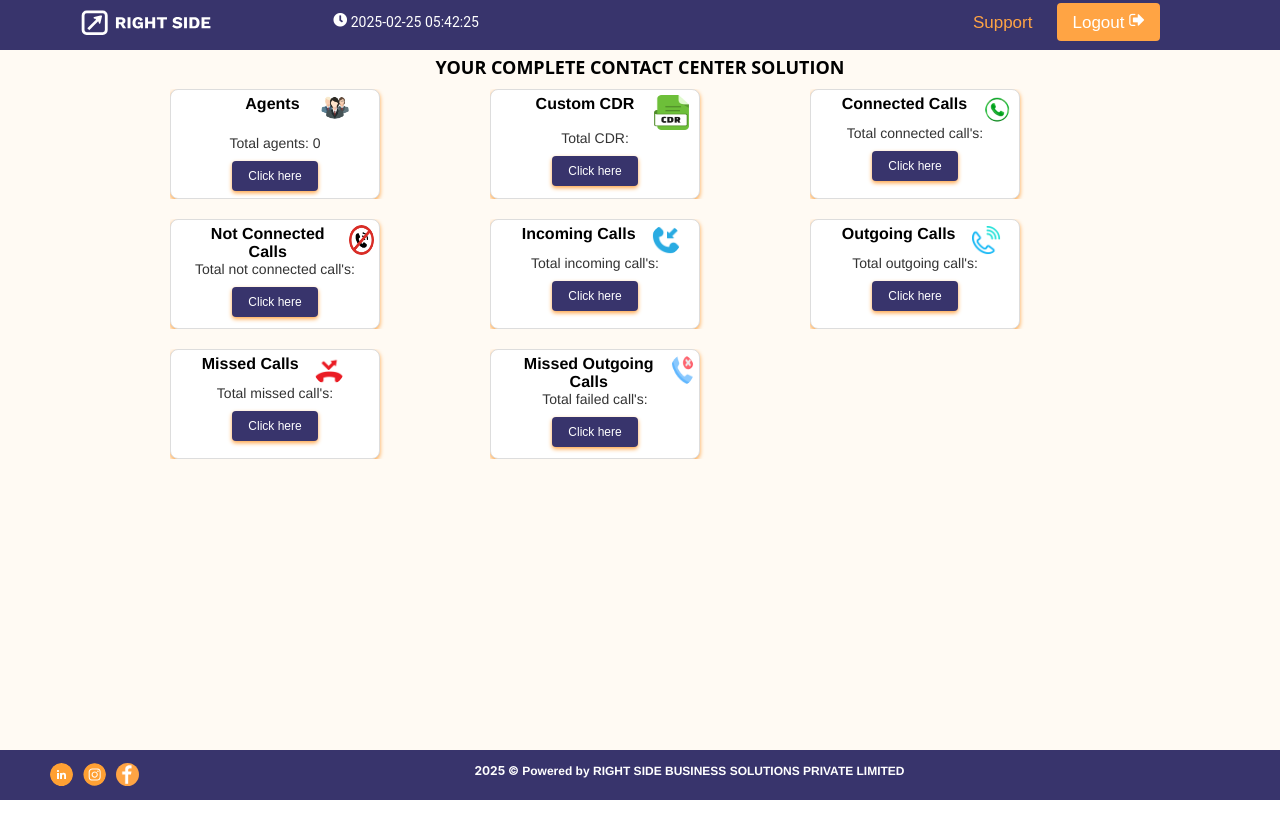
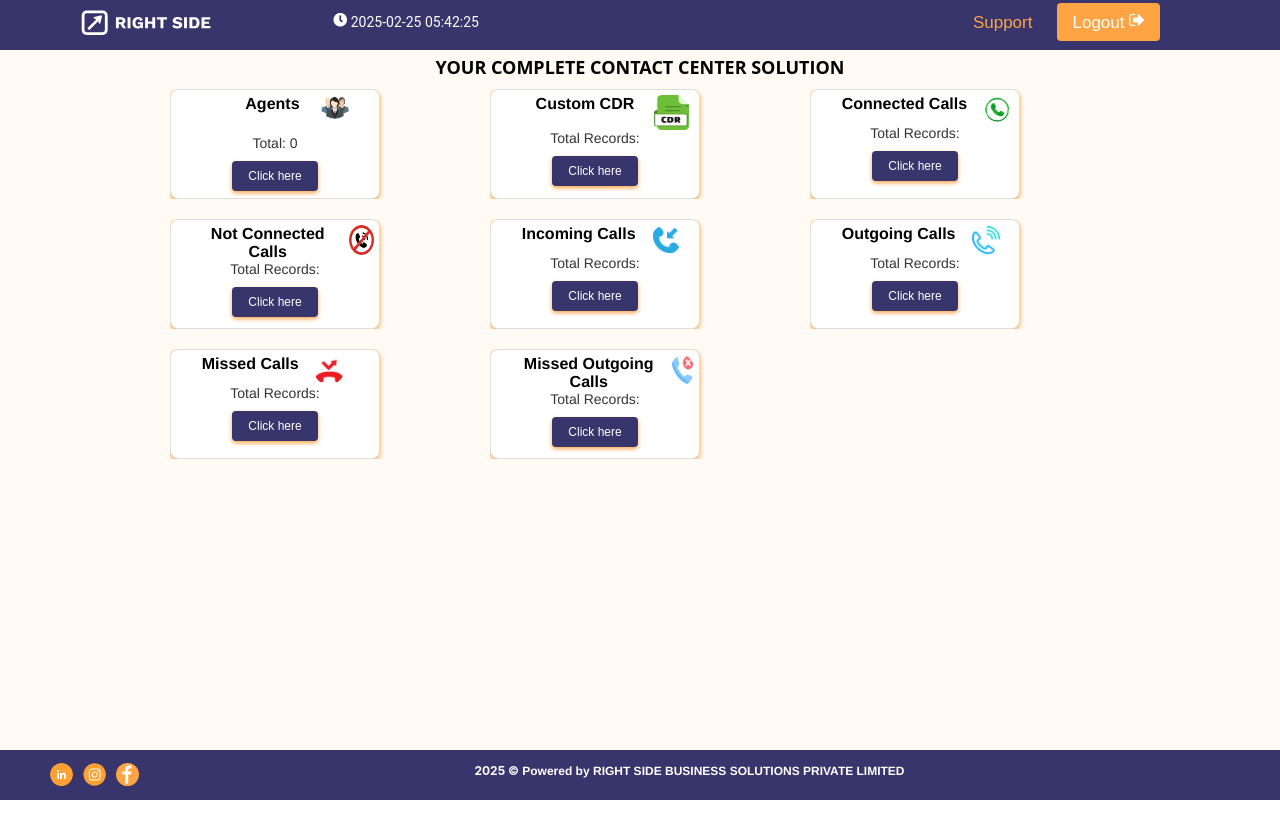
Before and after one commit to Right-side123/JMPL-frontend, a React (Create React App) app: page /dashboard in a window 1280 px wide. Shown: the top 838 px of the page. Built offline with nearby package versions, Linux system fonts and the light colour scheme; no server answers.

Commit message:
resolve error from dashboard

```diff
--- a/src/components/Agent.js
+++ b/src/components/Agent.js
@@ -339,6 +339,7 @@ const AgentPage = () => {
   }, []);
 
   useEffect(() => {
+    if (!managerId || !startDate || !endDate) return;
     const fetchAgents = async () => {
       if (!managerId) {
         setError('Manager ID is missing');
--- a/src/components/DashBoard.js
+++ b/src/components/DashBoard.js
@@ -22,7 +22,7 @@ const Dashboard = () => {
   const [notConnectedCalls, setNotConnectedCalls] = useState([]);
   const [totalInbound, setTotalInbound] = useState([]);
   const [outgoingCalls, setOutgoingCalls] = useState([]);
-  const [failedCalls, setFailedCalls] = useState([]);
+  const [missedOutboundCall, setMissedOutboundCall] = useState([]);
   const [missedCalls, setMissedCalls] = useState([]);
   const managerId = localStorage.getItem('manager_id');
 
@@ -48,7 +48,7 @@ const Dashboard = () => {
     };
 
     fetchAgents();
-  });
+  }, [managerId]);
 
 
 
@@ -70,7 +70,7 @@ const Dashboard = () => {
     };
 
     fetchTotalCdrCount();
-  });
+  }, [managerId]);
 
 
   // Fetch total inbound
@@ -92,7 +92,7 @@ const Dashboard = () => {
     };
 
     fetchTotalCdrCount();
-  });
+  }, [managerId]);
 
 
   useEffect(() => {
@@ -112,7 +112,7 @@ const Dashboard = () => {
     };
 
     fetchTotalCdrCount();
-  });
+  }, [managerId]);
 
 
   useEffect(() => {
@@ -132,7 +132,7 @@ const Dashboard = () => {
     };
 
     fetchTotalCdrCount();
-  });
+  }, [managerId]);
 
 
   useEffect(() => {
@@ -152,7 +152,7 @@ const Dashboard = () => {
     };
 
     fetchTotalCdrCount();
-  });
+  }, [managerId]);
 
 
   useEffect(() => {
@@ -165,14 +165,14 @@ const Dashboard = () => {
           throw new Error('Failed to fetch total CDR count');
         }
         const data = await response.json();
-        setFailedCalls(data.total_cdr_count);
+        setMissedOutboundCall(data.total_cdr_count);
       } catch (err) {
         console.error(err);
       }
     };
 
     fetchTotalCdrCount();
-  });
+  }, [managerId]);
 
 
   useEffect(() => {
@@ -215,7 +215,7 @@ const Dashboard = () => {
                       <span className='card_heading'>Agents</span>
                       <img src={agentimg} alt='agent' className='agentpng' />
                     </div>
-                    <p>Total agents: {agents.length}</p>
+                    <p>Total: {agents.length}</p>
                     <button className="dashboard-button">Click here</button>
                   </div>
                 </NavLink>
@@ -225,7 +225,7 @@ const Dashboard = () => {
                       <span className='card_heading'>Custom CDR</span>
                       <img src={cdrimg} alt='cdr' className='cdr_png' />
                     </div>
-                    <p>Total CDR: {totalCdr}</p>
+                    <p>Total Records: {totalCdr}</p>
 
                     <button className="dashboard-button">Click here</button>
 
@@ -237,7 +237,7 @@ const Dashboard = () => {
                       <span className='card_heading'>Connected Calls</span>
                       <img src={connectedimg} alt='connected' className='cdrpng' />
                     </div>
-                    <p>Total connected call's: {connectedCalls} </p>
+                    <p>Total Records: {connectedCalls} </p>
 
                     <button className="dashboard-button">Click here</button>
 
@@ -249,7 +249,7 @@ const Dashboard = () => {
                       <span className='card_heading'>Not Connected Calls</span>
                       <img src={notconnectedimg} alt='notconnected' className='cdrpng' />
                     </div>
-                    <p>Total not connected call's: {notConnectedCalls}</p>
+                    <p>Total Records: {notConnectedCalls}</p>
 
                     <button className="dashboard-button">Click here</button>
 
@@ -262,7 +262,7 @@ const Dashboard = () => {
                       <img src={incomingimg} alt='incoming' className='incomingpng' />
                     </div>
                     {/* <h3>Incoming Calls</h3> */}
-                    <p>Total incoming call's: {totalInbound}</p>
+                    <p>Total Records: {totalInbound}</p>
 
                     <button className="dashboard-button">Click here</button>
 
@@ -275,7 +275,7 @@ const Dashboard = () => {
                       <img src={outgoingimg} alt='outgoing' className='incomingpng' />
                     </div>
                     {/* <h3>Outgoing Calls</h3> */}
-                    <p>Total outgoing call's: {outgoingCalls}</p>
+                    <p>Total Records: {outgoingCalls}</p>
 
                     <button className="dashboard-button">Click here</button>
 
@@ -288,7 +288,7 @@ const Dashboard = () => {
                       <img src={missedimg} alt='failed' className='failedpng' />
                     </div>
                     {/* <h3>Failed Calls</h3> */}
-                    <p>Total missed call's: {missedCalls}</p>
+                    <p>Total Records: {missedCalls}</p>
 
                     <button className="dashboard-button">Click here</button>
 
@@ -301,7 +301,7 @@ const Dashboard = () => {
                       <img src={missedoutgoingimg} alt='failed' className='failedpng' />
                     </div>
                     {/* <h3>Failed Calls</h3> */}
-                    <p>Total failed call's: {failedCalls}</p>
+                    <p>Total Records: {missedOutboundCall}</p>
 
                     <button className="dashboard-button">Click here</button>
 
@@ -316,7 +316,6 @@ const Dashboard = () => {
             </div>
           </div>
         </div>
-
       </div>
       <Footer />
     </div>
--- a/src/components/SingleAgent.js
+++ b/src/components/SingleAgent.js
@@ -87,8 +87,9 @@ const AgentDetailPage = () => {
                 setCdrData(response.data.cdr_data);
                 setShowDateSelector(false);
             } else {
-                setNoDataMessage('No data available');
+                setNoDataMessage('No Record Found');
                 setCdrData([]);
+                setShowDateSelector(false);
             }
         } catch (err) {
             console.error('Error fetching CDR data:', err);
@@ -261,7 +262,7 @@ const AgentDetailPage = () => {
 
                 {noDataMessage && (
                     <div>
-                        <p className="no_data_message">{noDataMessage}</p>
+                        <p className="no-data-message">{noDataMessage}</p>
                         <button onClick={handleBack} className='cdr_back_dwldbtn'>Back</button>
                     </div>
                 )}
```
